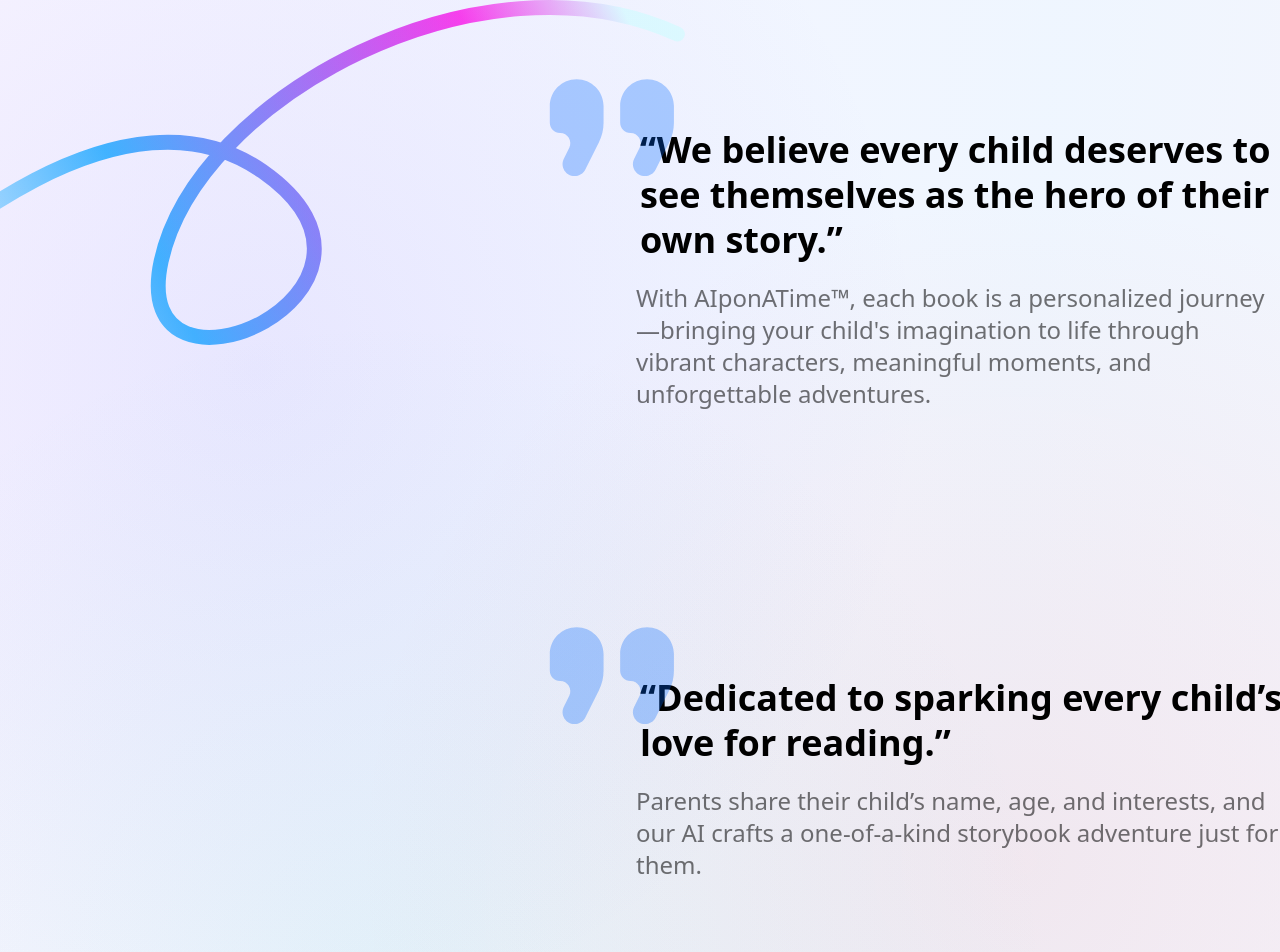
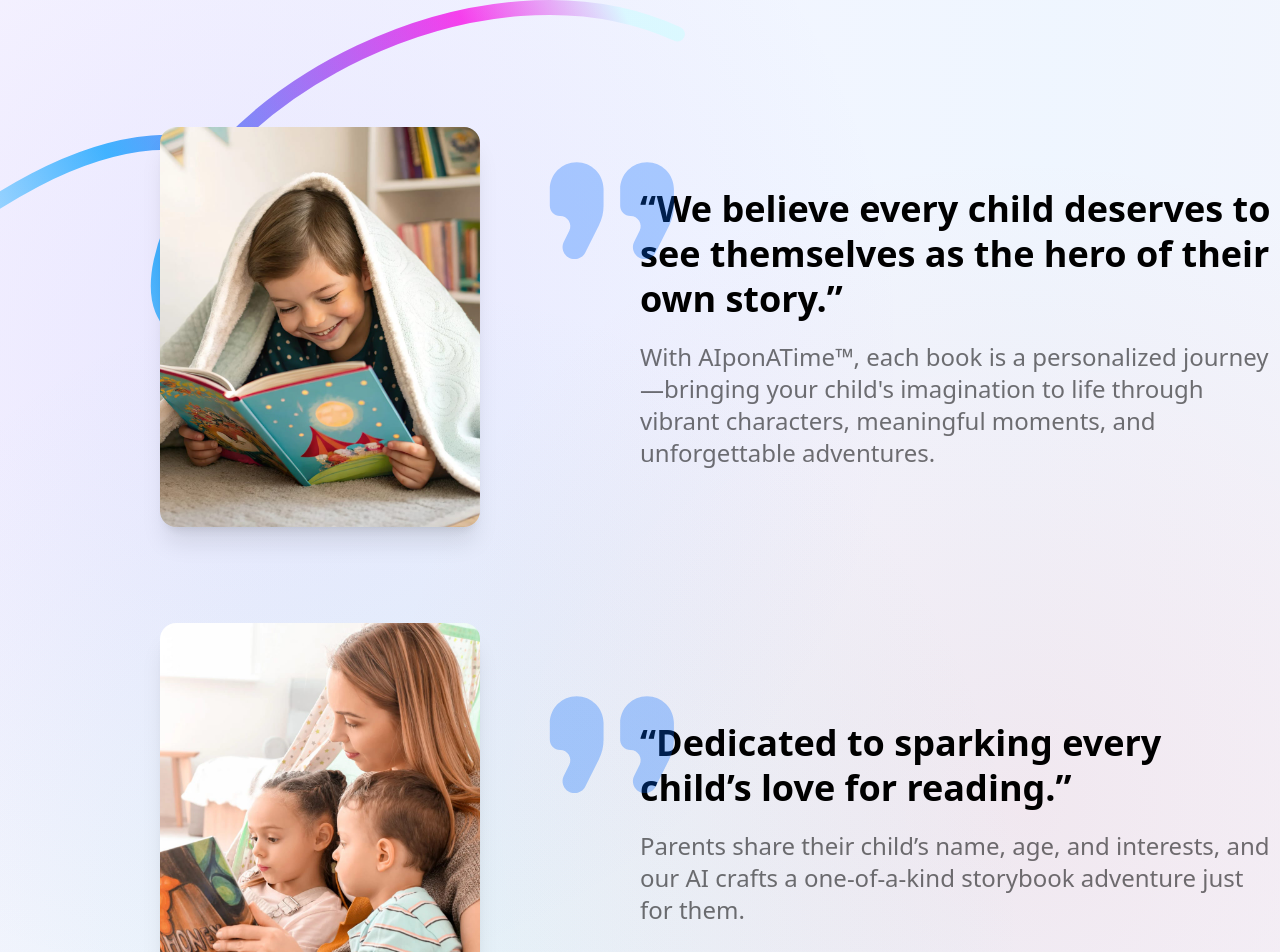
Before and after one commit to yablokolabs/aiponatime, a Next.js app in the folder package/: page / in a window 1280 px wide. Shown: the part 1960-2912 px from the top of the page. Built offline with nearby package versions, Linux system fonts and the light colour scheme; no server answers.

Commit message:
update punch lines' images

```diff
--- a/package/src/components/Home/Dedicated/index.tsx
+++ b/package/src/components/Home/Dedicated/index.tsx
@@ -16,72 +16,76 @@
           />
 
           {/* Left Column */}
-          <div className="col-span-12 lg:col-span-6 flex items-center justify-center">
+          <div className="col-span-12 lg:col-span-6 flex items-center justify-center px-4 lg:px-8">
             <div className="w-full max-w-xs">
               <Image
-                src={`${process.env.NEXT_PUBLIC_BASE_PATH || ''}/images/dedicated/founder.jpeg`}
+                src={`${process.env.NEXT_PUBLIC_BASE_PATH || ''}/images/dedicated/tag1.jpeg`}
                 alt="Founder"
                 width={350}
                 height={450}
-                className="rounded-2xl shadow-xl object-contain w-full h-auto invisible"
+                className="rounded-2xl shadow-xl object-contain w-full h-auto"
                 priority
               />
             </div>
           </div>
 
           {/* Right Column */}
-          <div className="col-span-12 lg:col-span-6">
+          <div className="col-span-12 lg:col-span-6 flex flex-col justify-center">
             <div className="relative">
               <Image
                 src={`${process.env.NEXT_PUBLIC_BASE_PATH || ''}/images/dedicated/comma.svg`}
                 alt="comma-image"
                 width={200}
                 height={106}
-                className="absolute -top-16 -left-32 hidden lg:block"
+                className="absolute -top-10 -left-32 hidden lg:block"
               />
             </div>
-            <p className="text-4xl font-bold sm:leading-tight text-center -mr-1 lg:text-start">
+            <div className="mt-8 lg:mt-0">
+              <p className="text-4xl font-bold sm:leading-tight text-center lg:text-start px-4 lg:px-0">
                 “We believe every child deserves to see themselves as the hero of their own story.”
               </p>
-            <p className="font-medium text-black/55 text-2xl mt-5 text-center lg:text-start -ml-1">
+              <p className="font-medium text-black/55 text-2xl mt-5 text-center lg:text-start px-4 lg:px-0">
                 With AIponATime™, each book is a personalized journey—bringing your child's imagination to life through vibrant characters, meaningful moments, and unforgettable adventures.
               </p>
+            </div>
           </div>
 
           {/* Vertical spacing between sections */}
           <div className="col-span-12 h-16 lg:h-24"></div>
 
           {/* Left Column */}
-          <div className="col-span-12 lg:col-span-6 flex items-center justify-center">
+          <div className="col-span-12 lg:col-span-6 flex items-center justify-center px-4 lg:px-8">
             <div className="w-full max-w-xs">
               <Image
-                src={`${process.env.NEXT_PUBLIC_BASE_PATH || ''}/images/dedicated/co-founder.jpeg`}
+                src={`${process.env.NEXT_PUBLIC_BASE_PATH || ''}/images/dedicated/tag2.jpeg`}
                 alt="Co-Founder"
                 width={350}
                 height={450}
-                className="rounded-2xl shadow-xl object-contain w-full h-auto invisible"
+                className="rounded-2xl shadow-xl object-contain w-full h-auto"
                 priority
               />
             </div>
           </div>
 
           {/* Right Column */}
-          <div className="col-span-12 lg:col-span-6">
+          <div className="col-span-12 lg:col-span-6 flex flex-col justify-center">
             <div className="relative">
               <Image
                 src={`${process.env.NEXT_PUBLIC_BASE_PATH || ''}/images/dedicated/comma.svg`}
                 alt="comma-image"
                 width={200}
                 height={106}
-                className="absolute -top-16 -left-32 hidden lg:block"
+                className="absolute -top-10 -left-32 hidden lg:block"
               />
             </div>
-            <p className="text-4xl font-bold sm:leading-tight text-center -mr-1 lg:text-start">
+            <div className="mt-8 lg:mt-0">
+              <p className="text-4xl font-bold sm:leading-tight text-center lg:text-start px-4 lg:px-0">
                 “Dedicated to sparking every child’s love for reading.”
               </p>
-            <p className="font-medium text-black/55 text-2xl mt-5 text-center lg:text-start -ml-1">
+              <p className="font-medium text-black/55 text-2xl mt-5 text-center lg:text-start px-4 lg:px-0">
                 Parents share their child’s name, age, and interests, and our AI crafts a one-of-a-kind storybook adventure just for them.
               </p>
+            </div>
           </div>
         </div>
       </div>
```
Also changed, not shown: package/public/images/dedicated/tag1.jpeg (added), package/public/images/dedicated/tag2.jpeg (added). Lines whose indentation alone changed are shown as unchanged.
